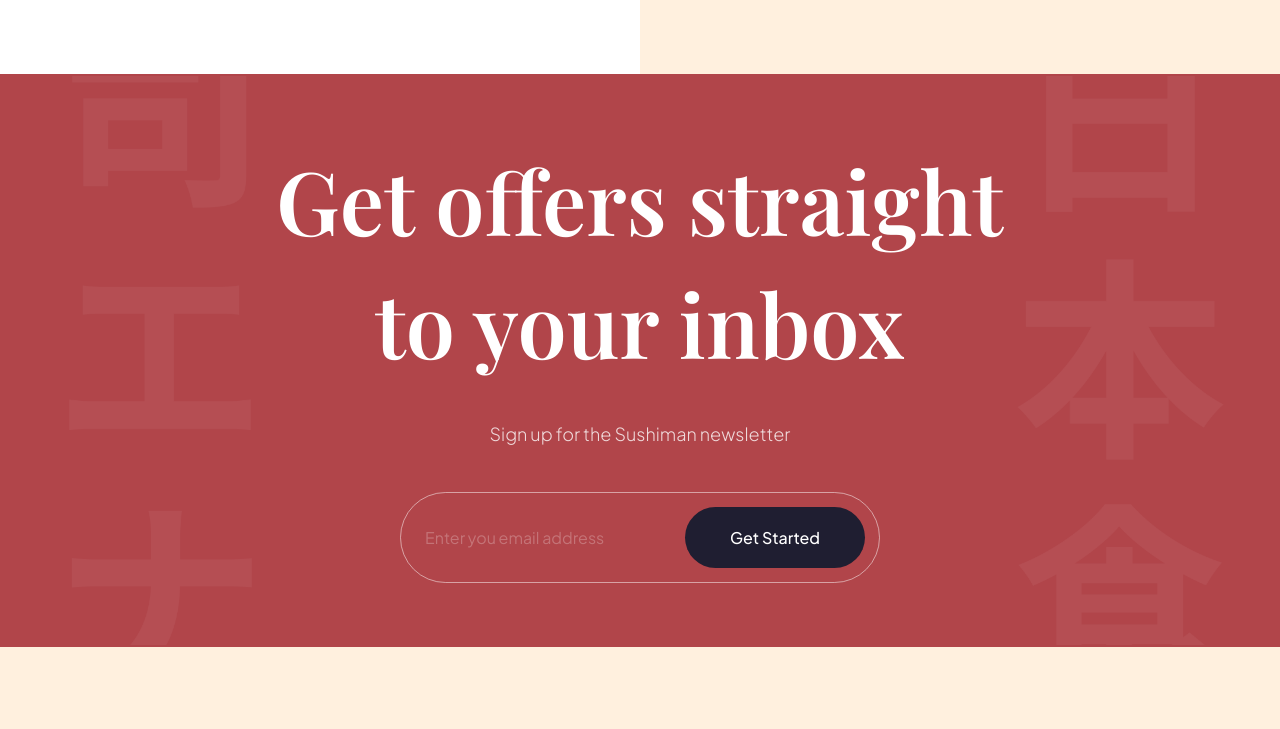
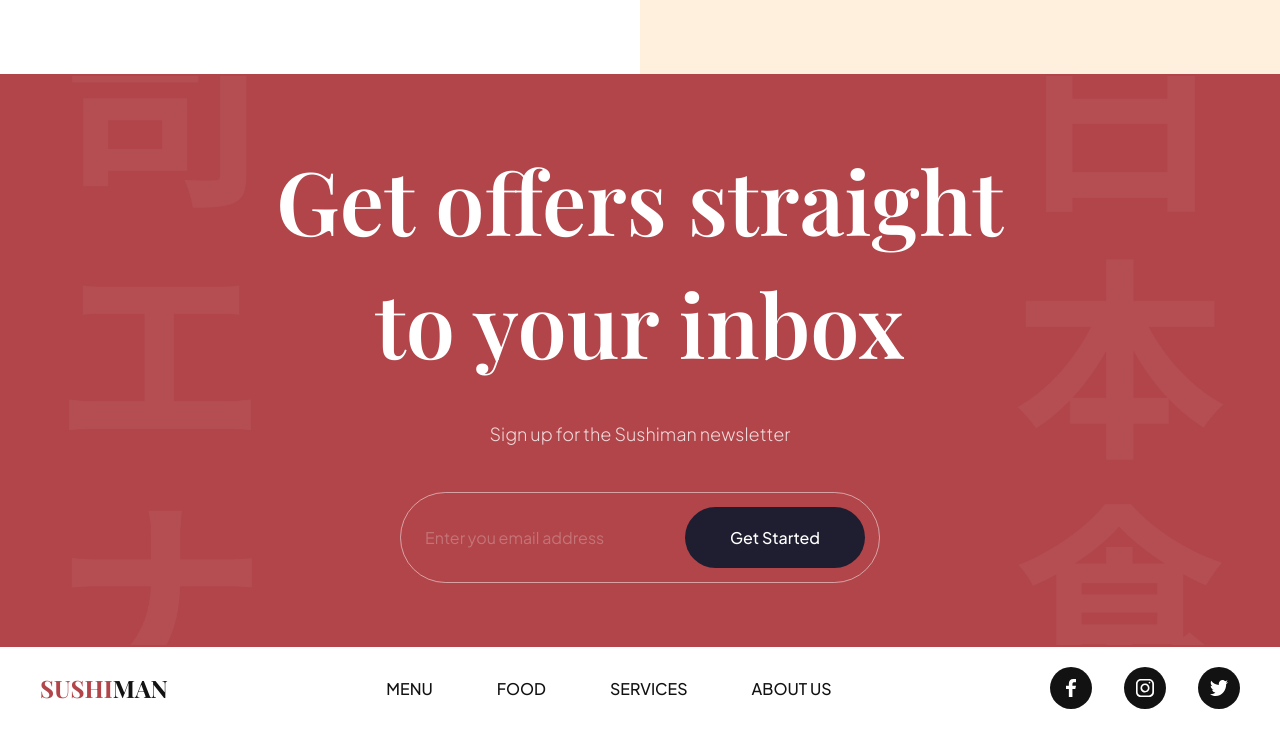
Before and after one commit to Andexenn/Sushi-landpage, a website built with Vite: page index.html in a window 1280 px wide. Shown: the part 3604-4333 px from the top of the page. Before the commit the page ends 4251 px from the top, so only its background shows below. Built offline with nearby package versions, Linux system fonts and the light colour scheme.

Commit message:
8. finish the footer part

```diff
--- a/css/sections/footer.css
+++ b/css/sections/footer.css
@@ -0,0 +1,62 @@
+.footer{
+    width: 100%;
+    padding: 20px 40px;
+    background: var(--color-white);
+
+    flex-wrap: wrap;
+    gap: 20px;
+
+    overflow: hidden;
+}
+
+.footer__logo{
+    font-size: 24px;
+    font-weight: bold;
+    font-family: var(--playfair-display);
+    text-transform: uppercase;
+    color: var(--secondary-color);
+
+    cursor: pointer;
+}
+
+.footer__logo span{
+    color: var(--primary-color);
+}
+
+.footer ul{
+    list-style: none;
+
+    display: flex;
+    flex-wrap: wrap;
+    flex-direction: row;
+    gap: 64px;
+}
+
+.footer ul:last-child{
+    gap: 32px;
+}
+
+.footer__nav{
+    font-size: 16px;
+    font-weight: 500;
+    font-family: var(--plus-jakarta-sans);
+    text-transform: uppercase;
+    color: var(--secondary-color);
+
+    cursor: pointer;
+}
+
+.footer__social li{
+    width: 42px;
+    height: 42px;
+
+    background-color: var(--secondary-color);
+    border-radius: 100%;
+}
+
+.footer__social li img{
+    height: 45%;
+    width: 45%;
+
+    object-fit: contain;
+}
--- a/index.html
+++ b/index.html
@@ -334,7 +334,31 @@
     </div>
   </section>
 
+  <footer class="footer flex-between">
+    <h3 class="footer__logo">
+      <span>Sushi</span>man
+    </h3>
 
+    <ul class="footer__nav">
+      <li><a href="#menu">Menu</a></li>
+      <li><a href="#food">Food</a></li>
+      <li><a href="#services">Services</a></li>
+      <li><a href="#about-us">About Us</a></li>
+    </ul>
+
+    <ul class="footer__social">
+      <li class="flex-center">
+        <img src="./assets/facebook.svg" alt="facebook">
+      </li>
+      <li class="flex-center">
+        <img src="./assets/instagram.svg" alt="instagram">
+      </li>
+      <li class="flex-center">
+        <img src="./assets/twitter.svg" alt="twitter">
+      </li>
+    </ul>
+
+  </footer>
 
   <script type="module" src="./js/script.js"></script>
 </body>
```
